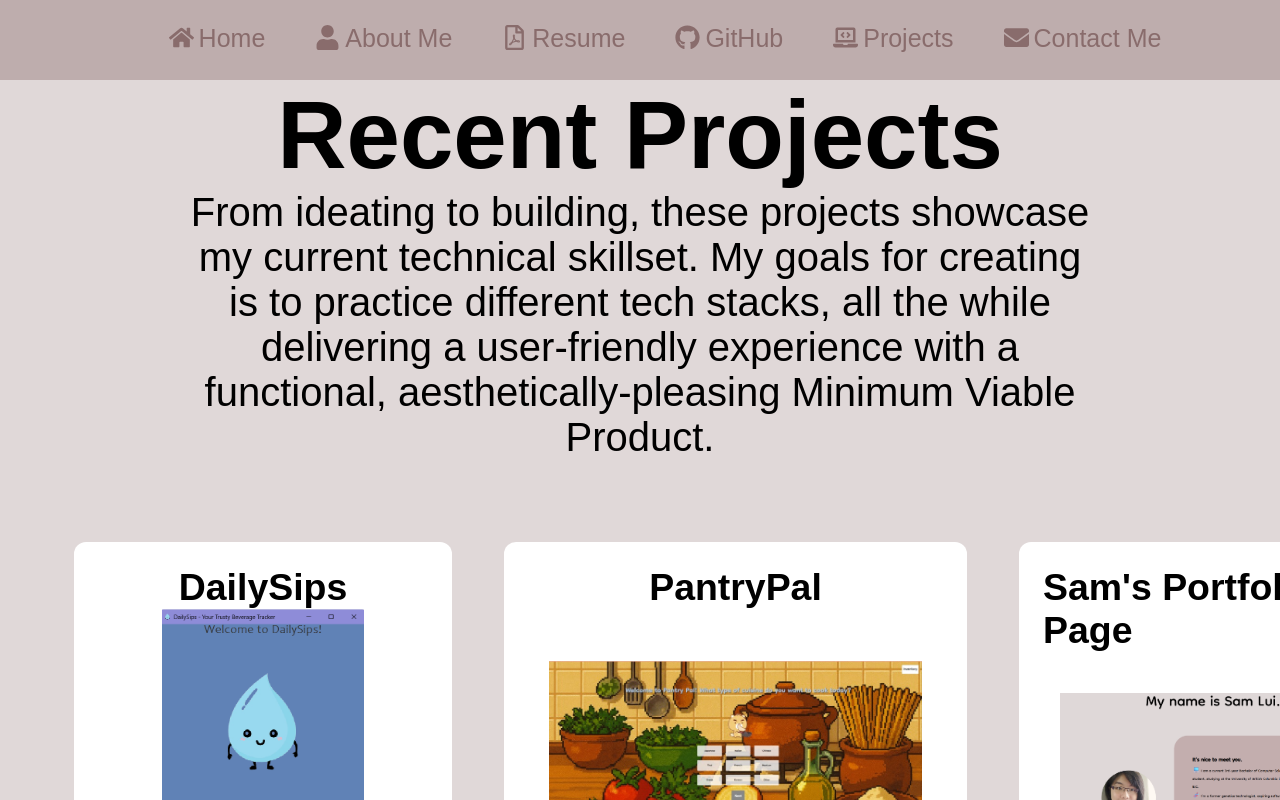
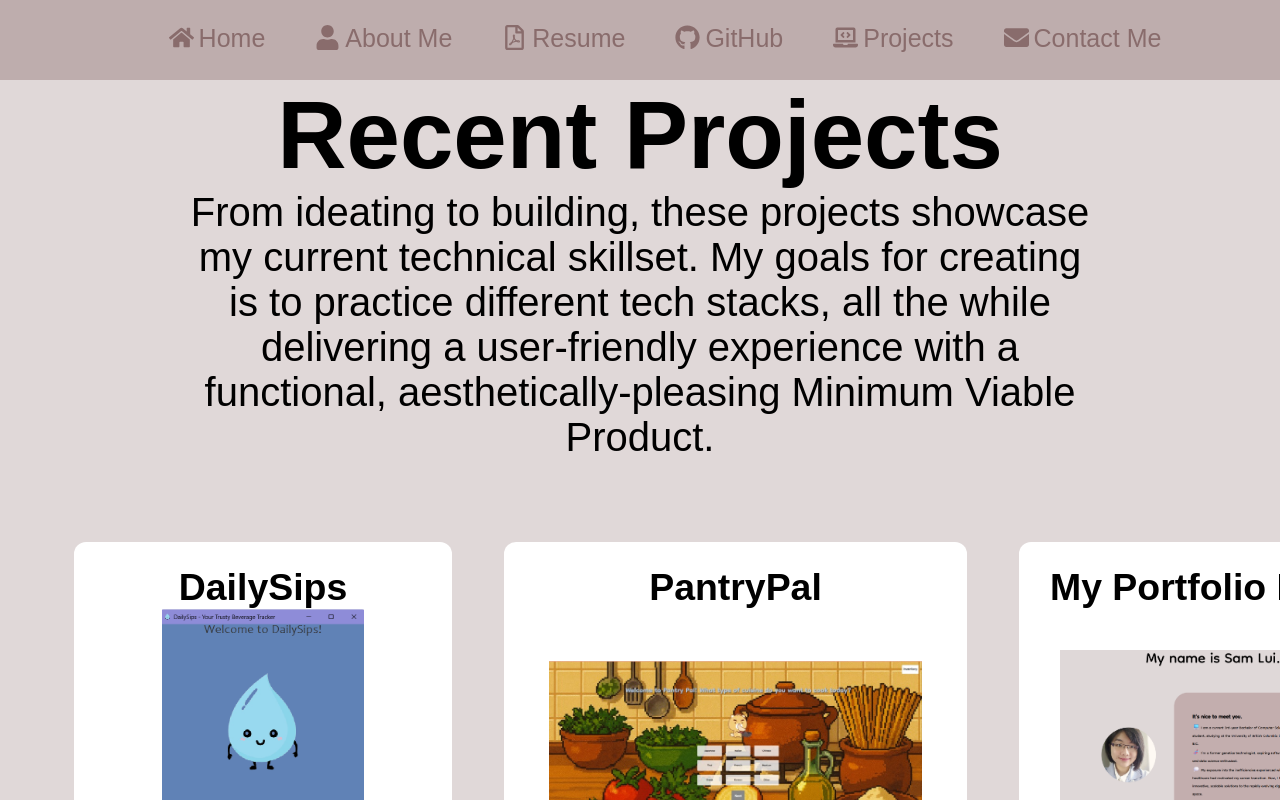
Before and after one commit to samlui1009/portfolio-page, a React (Vite) app: page /projects in a window 1280 px wide. Shown: the top 800 px of the page. Built offline with nearby package versions, Linux system fonts and the light colour scheme; a web font is replaced by a local one.

Commit message:
Import statements for ScrollToTop button added for certain pages (AboutMe, Projects, Contact)

```diff
--- a/src/components/ProjectGrid.jsx
+++ b/src/components/ProjectGrid.jsx
@@ -5,6 +5,7 @@ import PLAI from '../assets/plai-logo.png';
 import Enduro from '../assets/enduro.jpg';
 import DailySips from '../assets/dailysips-logo.png'
 import Portfolio from '../assets/portfolio-logo.png';
+import ScrollToTop from './ScrollToTop.jsx'
 
 import { SiMongodb, SiJupyter, SiJunit5, SiVite, SiCss3, SiJson, SiJavascript } from 'react-icons/si';
 import { FaReact, FaJava } from 'react-icons/fa';
@@ -36,7 +37,7 @@ function ProjectGrid() {
             </ProjectCard>
 
             <ProjectCard
-            title = "Sam's Portfolio Page"
+            title = "My Portfolio Page"
             type = "Personal"
             image = { Portfolio }
             description = "Leveraging resources like StackOverflow, w3schools and YouTube tutorials, I independently
@@ -71,6 +72,7 @@ function ProjectGrid() {
             </ProjectCard>
 
         </div>
+        <ScrollToTop></ScrollToTop>
         </>
     );
 }
--- a/src/pages/AboutMe.jsx
+++ b/src/pages/AboutMe.jsx
@@ -2,6 +2,7 @@ import './AboutMe.css';
 import { useRef } from "react";
 import PhotoAlbum from '../components/PhotoAlbum.jsx';
 import AboutMeNavBar from '../components/AboutMeNavBar.jsx';
+import ScrollToTop from '../components/ScrollToTop.jsx';
 
 import { IoSchool, IoCalendarNumber } from 'react-icons/io5';
 import { FaComputer, FaLocationDot } from "react-icons/fa6";
@@ -179,6 +180,7 @@ function AboutMe() {
             </section>
 
         </div>
+        <ScrollToTop></ScrollToTop>
         </>
     )
 }
--- a/src/pages/Contact.jsx
+++ b/src/pages/Contact.jsx
@@ -4,6 +4,7 @@ import './Contact.css';
 import { FaLinkedin } from 'react-icons/fa';
 import { SiDevpost } from 'react-icons/si';
 import { IoIosMail } from 'react-icons/io';
+import ScrollToTop from '../components/ScrollToTop.jsx';
 import Image from '../assets/workspace_background.png';
 
 // Reference code for EmailJS from here:
@@ -73,6 +74,7 @@ function Contact() {
         <button type="submit" className="send-msg">Send Message</button>
         </form>
         </div>
+        <ScrollToTop></ScrollToTop>
         </>
 
         // Draft that pops up in Outlook is how EmailJS interacts with
```
